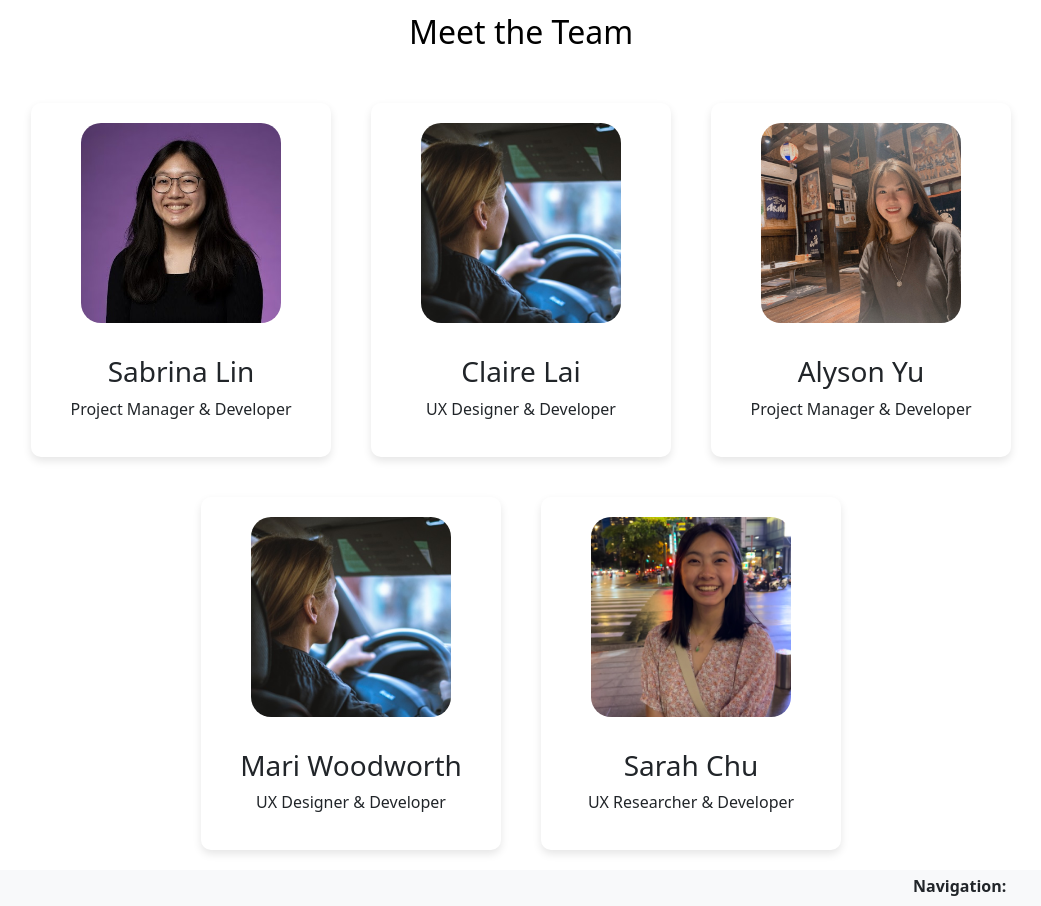
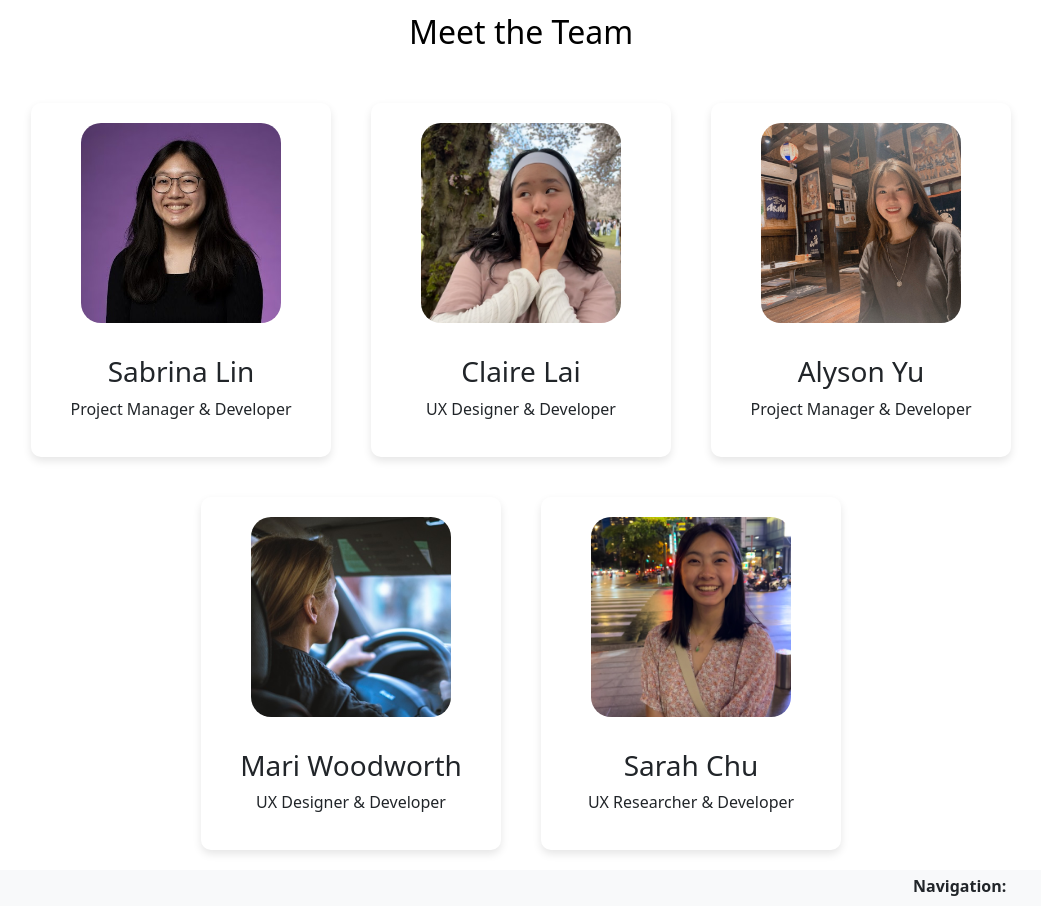
Before and after one commit to UW-INFO442-AU23/Team-SCAMS, a React (Create React App) app: page /home in a window 1280 px wide. Shown: the part 2040-2946 px from the top of the page, without its empty margins (119-1160 px from the left). Built offline with nearby package versions, Linux system fonts and the light colour scheme.

Commit message:
added my team pic

```diff
--- a/src/components/HomePageSection.js
+++ b/src/components/HomePageSection.js
@@ -82,7 +82,7 @@ export function AboutUs(props) {
                 role="Project Manager & Developer"
             />
             <EachPerson
-                source="img/driver.png"
+                source="img/team-members/claire.png"
                 alt="Claire Lai, one of the creators of this web app"
                 name="Claire Lai"
                 role="UX Designer & Developer"
```
Also changed, not shown: public/img/team-members/claire.png (added).
